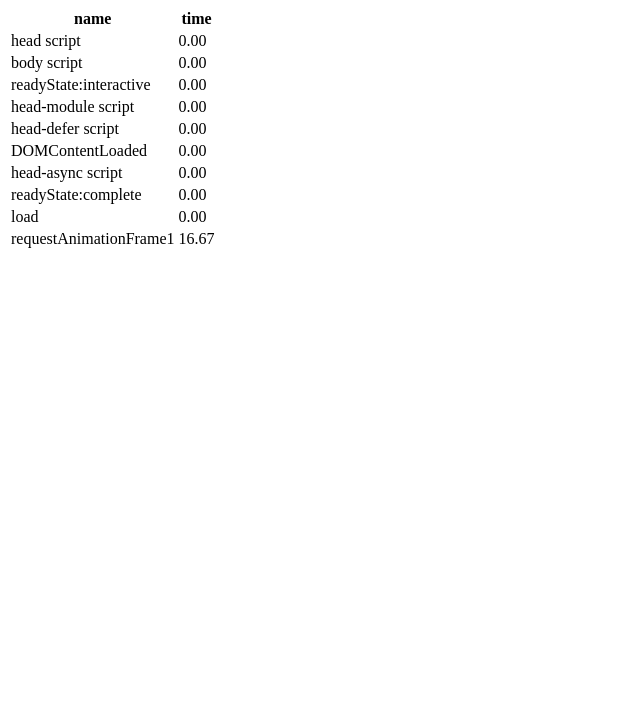
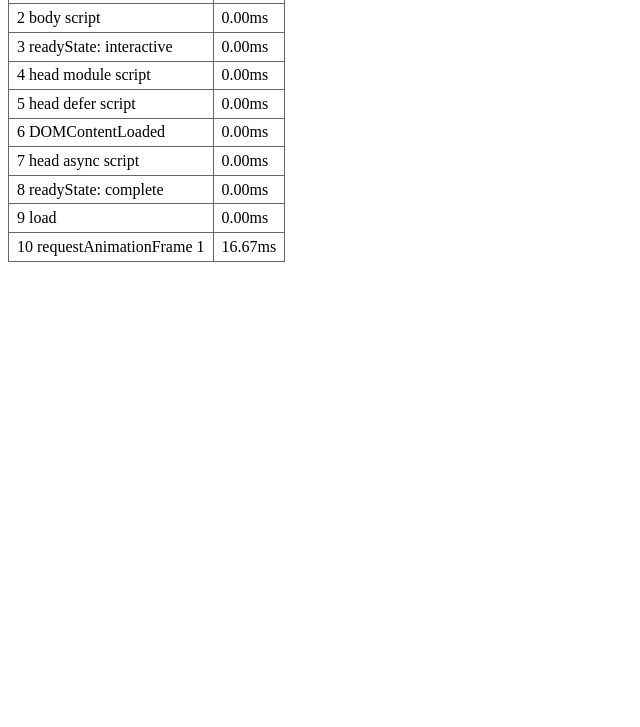
Before and after one commit to ksk1015/timing-sequences-at-page-loading, a plain HTML site: page index.html in a window 1280 px wide. Shown: the part 73-800 px from the top of the page, without its empty margins (0-640 px from the left). Drawn offline with Linux system fonts and the light colour scheme.

Commit message:
tweak style and text

```diff
--- a/index.html
+++ b/index.html
@@ -4,6 +4,18 @@
     <meta charset="UTF-8" />
     <meta name="viewport" content="width=device-width" />
     <title>Timing sequences at page loading</title>
+    <style>
+      h1 {
+        font-size: 120%;
+      }
+      table {
+        border-collapse: collapse;
+      }
+      td {
+        border: 1px solid #666;
+        padding: 0.3em 0.5em;
+      }
+    </style>
     <script>
       const logs = []
       const setLog = (name) => {
@@ -14,17 +26,13 @@
         requestAnimationFrame(() => {
           const table = document.createElement('table')
           table.innerHTML = `
-          <thead>
-            <tr>
-              <th>name</th>
-              <th>time</th>
-            </tr>
-          </thead>
           <tbody>
             ${logs
               .map(
-                ({ name, time }) =>
-                  `<tr><td>${name}</td><td>${time.toFixed(2)}</td></tr>`
+                ({ name, time }, i) =>
+                  `<tr><td>${i + 1} ${name}</td><td>${time.toFixed(
+                    2
+                  )}ms</td></tr>`
               )
               .join('')}
           </tbody>
@@ -33,16 +41,16 @@
         })
       })
       requestAnimationFrame(() => {
-        setLog('requestAnimationFrame1')
+        setLog('requestAnimationFrame 1')
         requestAnimationFrame(() => {
-          setLog('requestAnimationFrame2')
+          setLog('requestAnimationFrame 2')
         })
       })
       document.addEventListener('DOMContentLoaded', () => {
         setLog('DOMContentLoaded')
       })
       document.addEventListener('readystatechange', () => {
-        setLog('readyState:' + document.readyState)
+        setLog('readyState: ' + document.readyState)
       })
     </script>
     <script src="./script.js?name=head-module" type="module"></script>
--- a/script.js
+++ b/script.js
@@ -1,7 +1,7 @@
 setLog(
   `${
     document.currentScript
-      ? document.currentScript.src.split('?name=')[1]
-      : 'head-module'
+      ? document.currentScript.src.split('?name=')[1].replace('-', ' ')
+      : 'head module'
   } script`
 )
```
